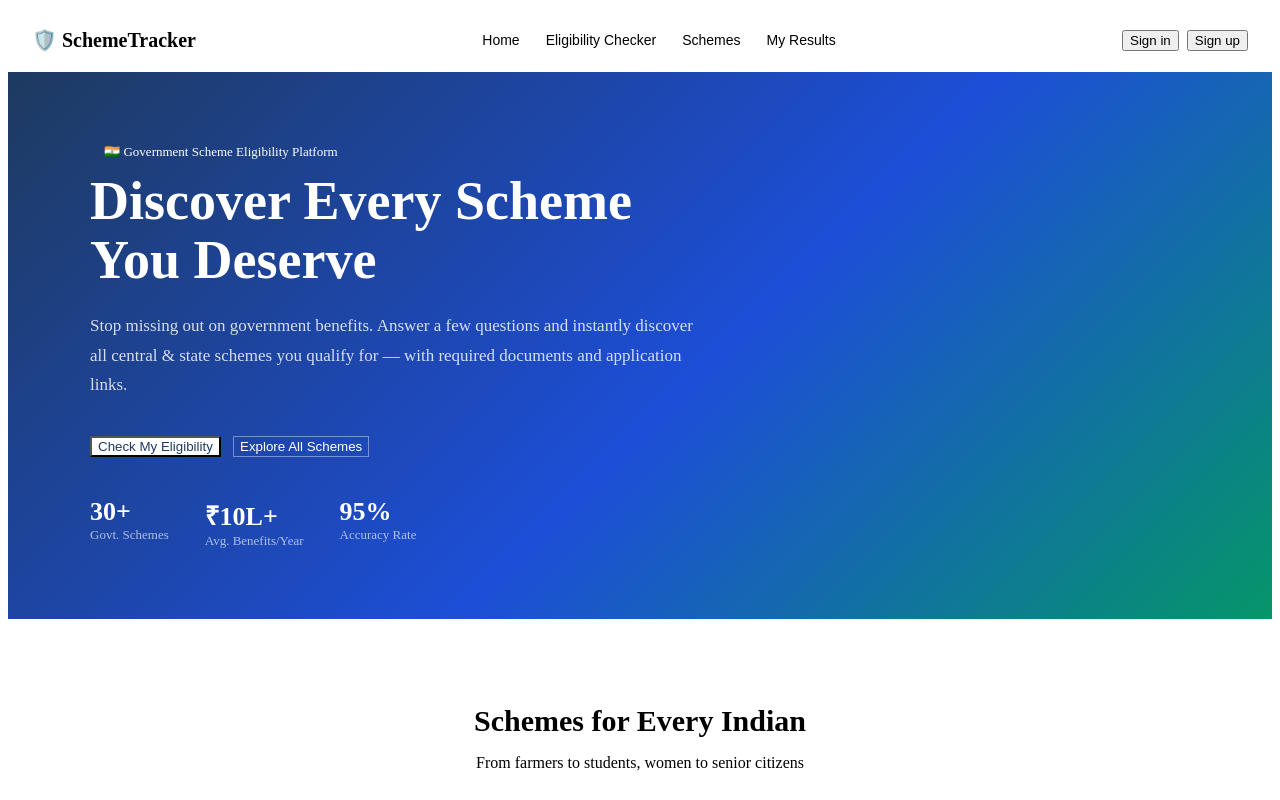
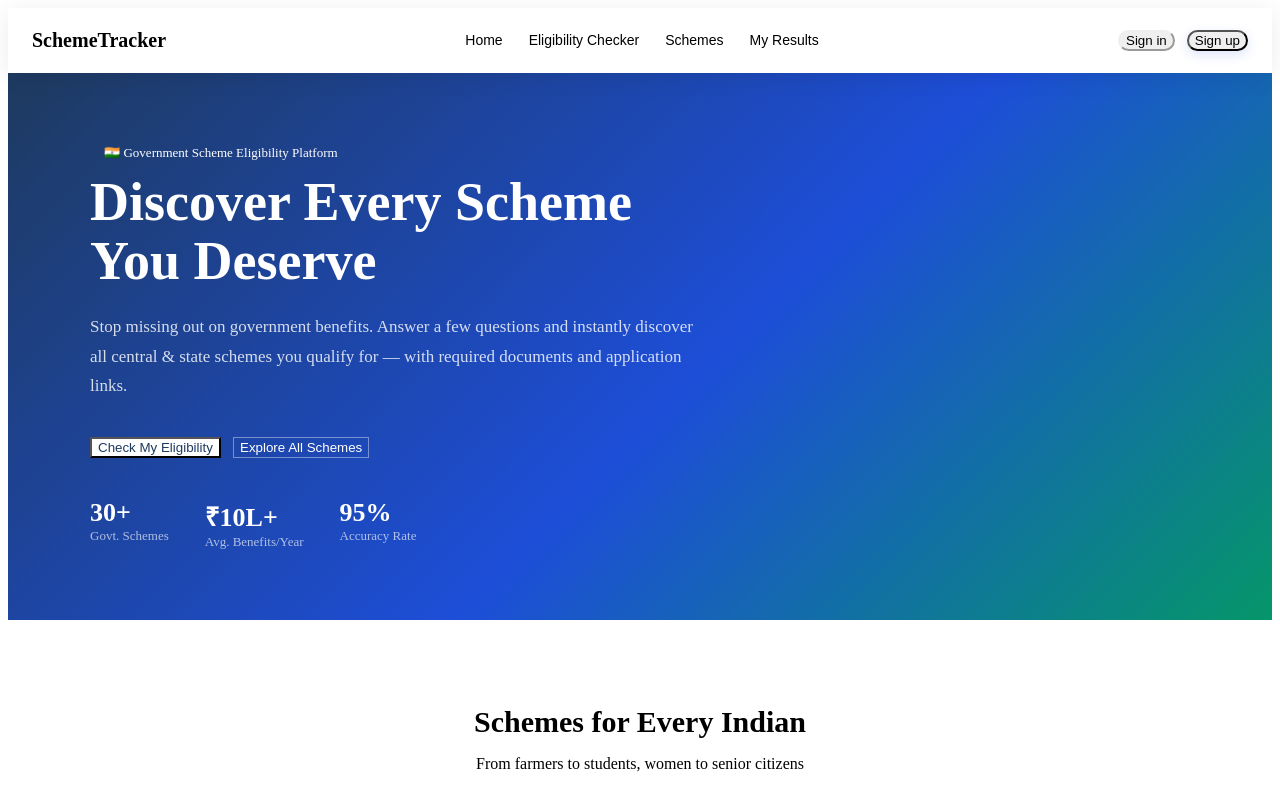
Before and after one commit to Angad-Chede/Scheme-Tracker, a React (Vite) app: page / in a window 1280 px wide. Shown: the top 800 px of the page. Built offline with nearby package versions, Linux system fonts and the light colour scheme; the HTML template or start-up script is replaced by a standard one.

Commit message:
UPdated navbar

```diff
--- a/src/components/Navbar.jsx
+++ b/src/components/Navbar.jsx
@@ -12,7 +12,7 @@ export default function Navbar({ page, user, navigate, onSignOut }) {
 
   return (
     <nav className="nav">
-      <div className="nav-brand" onClick={() => navigate('home')}>🛡️ SchemeTracker</div>
+      <div className="nav-brand" onClick={() => navigate('home')}>SchemeTracker</div>
 
       <div className="nav-links">
         {links.map(([pg, label]) => (
@@ -30,11 +30,11 @@ export default function Navbar({ page, user, navigate, onSignOut }) {
         {user ? (
           <>
             <span className="nav-user-greeting">Hi, {user.name.split(' ')[0]}</span>
-            <button className="btn btn-ghost btn-sm" onClick={onSignOut}>↩ Sign out</button>
+            <button className="btn btn-ghost btn-sm" onClick={onSignOut}><span>↩ Sign out</span></button>
           </>
         ) : (
           <>
-            <button className="btn btn-ghost btn-sm" onClick={() => navigate('login')}>Sign in</button>
+            <button className="btn btn-ghost btn-sm" onClick={() => navigate('login')}><span>Sign in</span></button>
             <button className="btn btn-primary btn-sm" onClick={() => navigate('signup')}>Sign up</button>
           </>
         )}
--- a/src/styles/navbar.css
+++ b/src/styles/navbar.css
@@ -5,9 +5,11 @@
   position: sticky;
   top: 0;
   z-index: 100;
-  background: rgba(255, 255, 255, 0.95);
-  backdrop-filter: blur(12px);
-  border-bottom: 1px solid var(--border);
+  background: rgba(255, 255, 255, 0.15);
+  backdrop-filter: blur(16px);
+  -webkit-backdrop-filter: blur(16px);
+  border-bottom: 1px solid rgba(255, 255, 255, 0.25);
+  box-shadow: 0 4px 24px rgba(0, 0, 0, 0.08);
   padding: 0 24px;
   display: flex;
   align-items: center;
@@ -17,6 +19,8 @@
 }
 
 .nav-brand {
+  font-family: var(--font-display);
+  font-optical-sizing: auto;
   font-size: 20px;
   font-weight: 800;
   color: var(--blue-dark);
@@ -34,6 +38,7 @@
   flex-wrap: wrap;
 }
 
+/* Running border effect on nav links */
 .nav-link {
   padding: 8px 12px;
   border-radius: 8px;
@@ -41,26 +46,111 @@
   font-weight: 500;
   color: var(--text2);
   cursor: pointer;
-  transition: all 0.15s;
   border: none;
-  background: none;
+  background-color: transparent;
+
+  /* 4-sided running border via background gradients */
+  --border-color: var(--blue);
+  background-image:
+    linear-gradient(var(--border-color), var(--border-color)),
+    linear-gradient(var(--border-color), var(--border-color)),
+    linear-gradient(var(--border-color), var(--border-color)),
+    linear-gradient(var(--border-color), var(--border-color));
+  background-size:
+    0% 2px,
+    2px 0%,
+    0% 2px,
+    2px 0%;
+  background-position:
+    left bottom,
+    right bottom,
+    right top,
+    left top;
+  background-repeat: no-repeat;
+  transition: background-size 0.35s ease, color 0.2s ease, background-color 0.2s ease;
 }
 
 .nav-link:hover {
-  background: var(--gray-pale);
-  color: var(--text);
+  background-size:
+    100% 2px,
+    2px 100%,
+    100% 2px,
+    2px 100%;
+  background-color: rgba(29, 78, 216, 0.05);
+  color: var(--blue);
 }
 
 .nav-link.active {
-  background: var(--blue-pale);
+  background-color: var(--blue-pale);
+  background-image: none;
   color: var(--blue);
 }
 
 .nav-right {
   display: flex;
   align-items: center;
-  gap: 8px;
+  gap: 12px;
   white-space: nowrap;
+}
+
+/* Base button overrides for nav */
+.nav-right .btn {
+  position: relative;
+  overflow: hidden;
+  border-radius: 12px;
+  z-index: 1;
+}
+
+/* Sign In / Sign Out (Ghost) button slider effect */
+.nav-right .btn-ghost {
+  border-color: var(--border);
+  transition: color 0.3s cubic-bezier(0.4, 0, 0.2, 1), border-color 0.3s ease;
+}
+
+.nav-right .btn-ghost::before {
+  content: '';
+  position: absolute;
+  top: 0;
+  left: 0;
+  width: 100%;
+  height: 100%;
+  background: var(--blue);
+  transform: translateX(-101%);
+  transition: transform 0.3s cubic-bezier(0.4, 0, 0.2, 1);
+  z-index: -1;
+}
+
+.nav-right .btn-ghost:hover {
+  color: #fff;
+  border-color: var(--blue);
+}
+
+.nav-right .btn-ghost:hover::before {
+  transform: translateX(0);
+}
+
+.nav-right .btn-ghost span {
+  position: relative;
+  z-index: 2;
+}
+
+/* Sign Up (Primary) button premium effect */
+.nav-right .btn-primary {
+  transition: transform 0.3s cubic-bezier(0.34, 1.56, 0.64, 1),
+              box-shadow 0.3s ease,
+              background 0.3s ease;
+  box-shadow: 0 4px 12px rgba(29, 78, 216, 0.15);
+}
+
+.nav-right .btn-primary:hover {
+  transform: translateY(-2px) scale(1.05);
+  box-shadow: 0 8px 24px rgba(29, 78, 216, 0.35);
+  background: var(--blue);
+}
+
+.nav-right .btn-primary:active {
+  transform: translateY(0) scale(0.98);
+  box-shadow: 0 2px 8px rgba(29, 78, 216, 0.2);
 }
 
 .nav-user-greeting {
```
